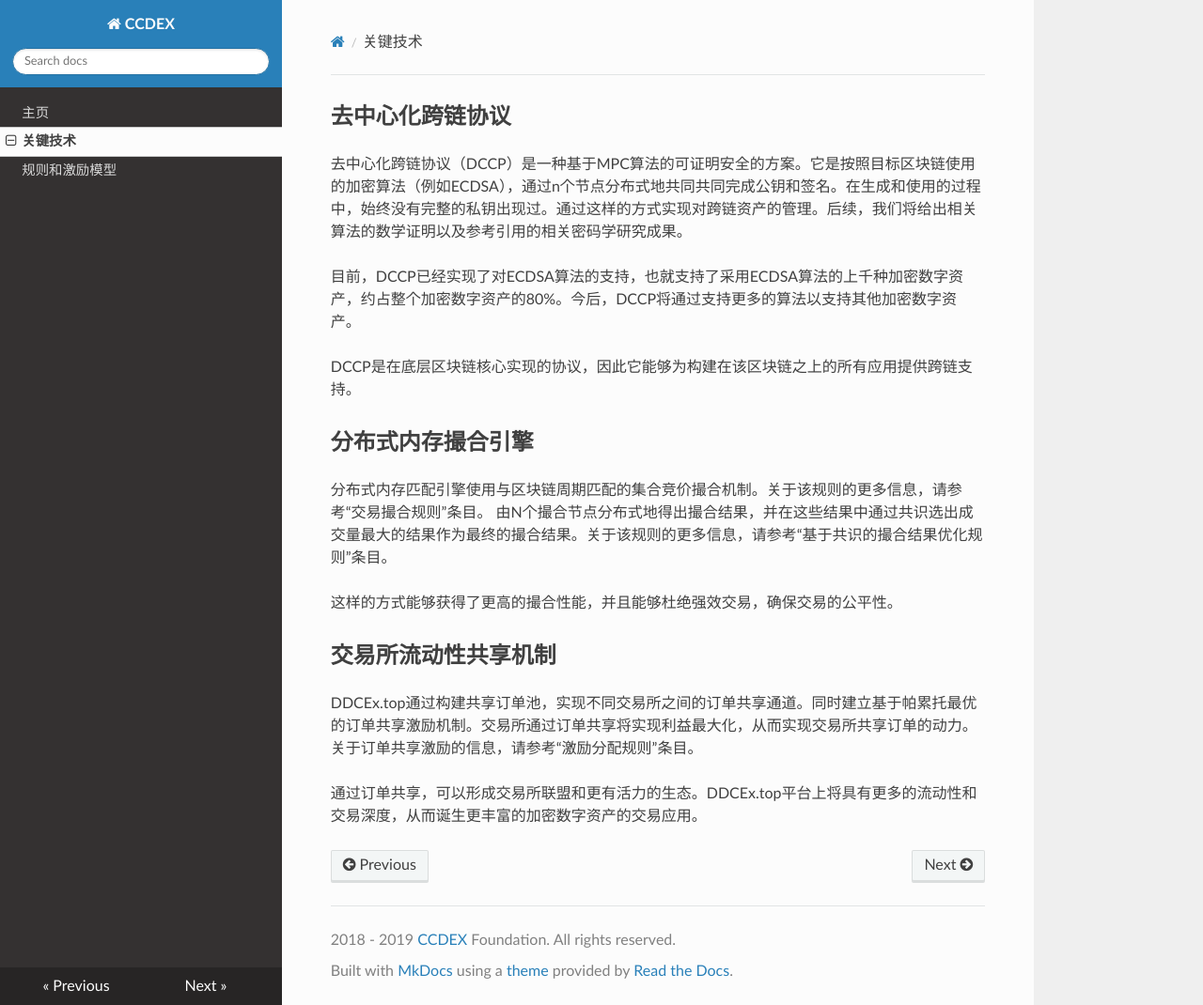
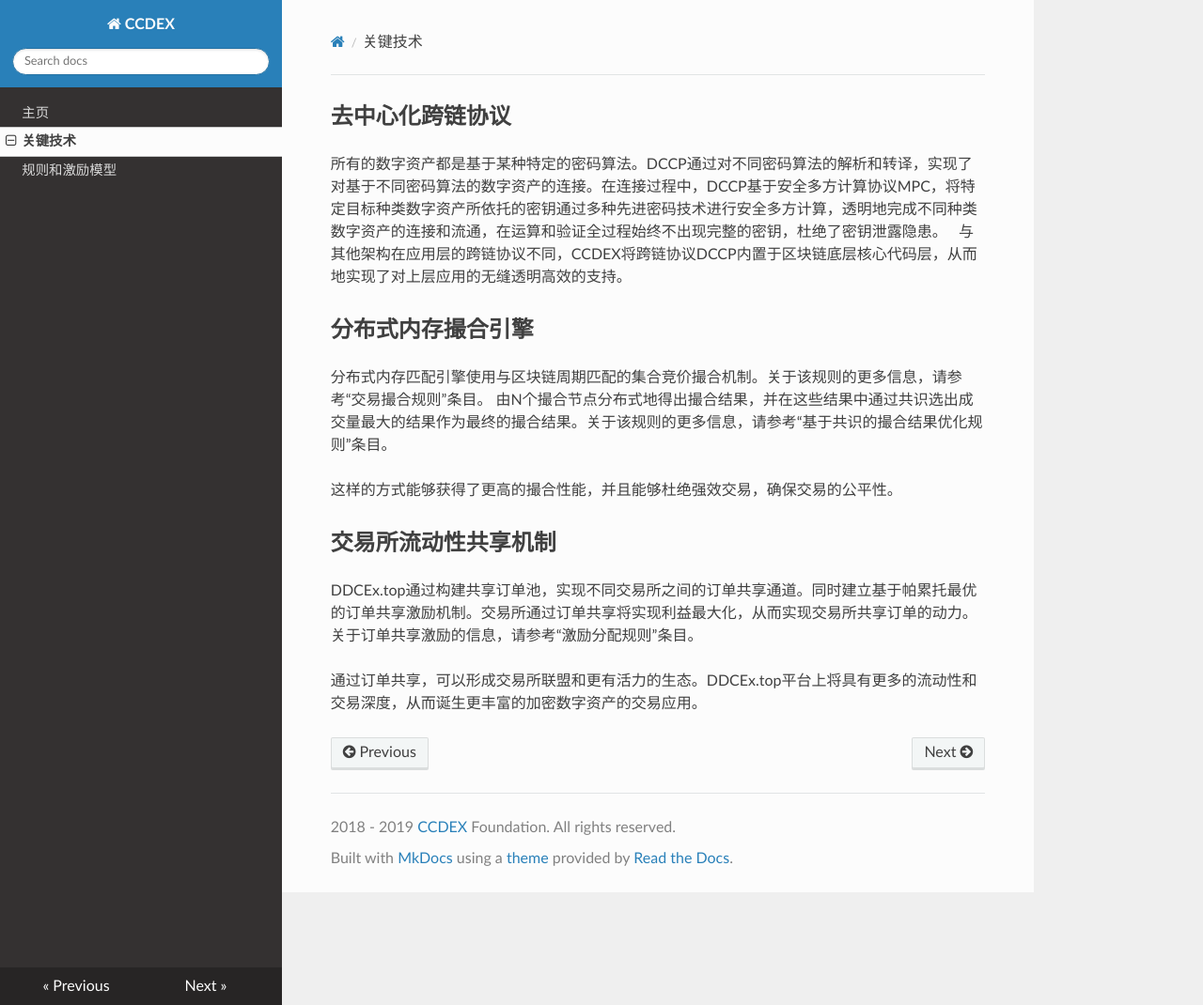
Before and after one commit to ccdex/cc-wiki, an MkDocs documentation site: the page built from docs/zh_CN/docs/KeyTechnique.md, in a window 1280 px wide and 1070 px high. Shown: the whole window at 94% size. Built offline with MkDocs 1.6.1, drawn with Linux system fonts in a browser that asks for light colours; nearby versions of some CDN libraries.

Commit message:
Update KeyTechnique.md

```diff
--- a/docs/zh_CN/docs/KeyTechnique.md
+++ b/docs/zh_CN/docs/KeyTechnique.md
@@ -1,10 +1,8 @@
 ## 去中心化跨链协议
 
-去中心化跨链协议（DCCP）是一种基于MPC算法的可证明安全的方案。它是按照目标区块链使用的加密算法（例如ECDSA），通过n个节点分布式地共同共同完成公钥和签名。在生成和使用的过程中，始终没有完整的私钥出现过。通过这样的方式实现对跨链资产的管理。后续，我们将给出相关算法的数学证明以及参考引用的相关密码学研究成果。
+所有的数字资产都是基于某种特定的密码算法。DCCP通过对不同密码算法的解析和转译，实现了对基于不同密码算法的数字资产的连接。在连接过程中，DCCP基于安全多方计算协议MPC，将特定目标种类数字资产所依托的密钥通过多种先进密码技术进行安全多方计算，透明地完成不同种类数字资产的连接和流通，在运算和验证全过程始终不出现完整的密钥，杜绝了密钥泄露隐患。
 
-目前，DCCP已经实现了对ECDSA算法的支持，也就支持了采用ECDSA算法的上千种加密数字资产，约占整个加密数字资产的80%。今后，DCCP将通过支持更多的算法以支持其他加密数字资产。
-
-DCCP是在底层区块链核心实现的协议，因此它能够为构建在该区块链之上的所有应用提供跨链支持。
+与其他架构在应用层的跨链协议不同，CCDEX将跨链协议DCCP内置于区块链底层核心代码层，从而地实现了对上层应用的无缝透明高效的支持。
 
 ## 分布式内存撮合引擎
 
```
